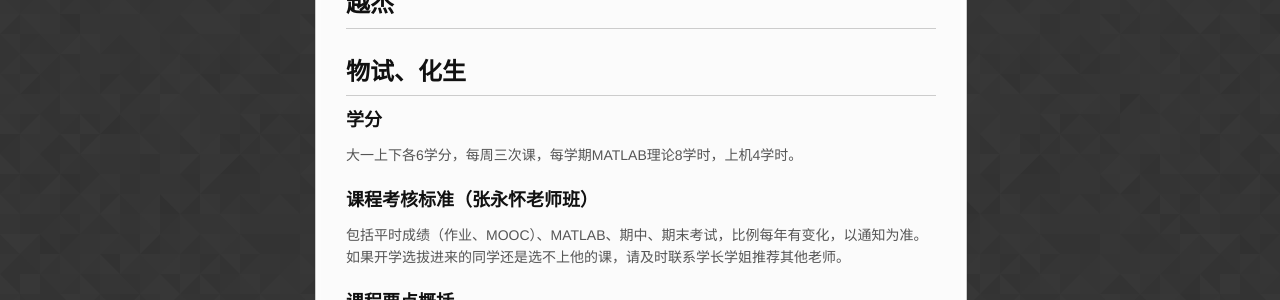
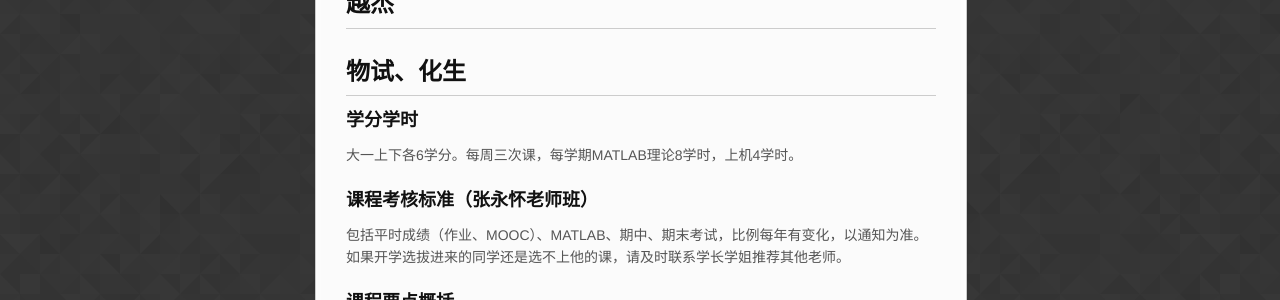
Before and after one commit to qyxf/qyxf.github.io, a Jekyll site: the page built from course/advanced-mathematics.md, in a window 1280 px wide. Shown: the part 1046-1346 px from the top of the page. Built offline with Jekyll 4.4.1, drawn with Linux system fonts in a browser that asks for light colours; nearby versions of some CDN libraries; some web fonts are replaced; our own code applies the rules of GitHub Pages for plain Markdown files; comment, search, counter and statistics services are not loaded.

```diff
--- a/course/advanced-mathematics.md
+++ b/course/advanced-mathematics.md
@@ -26,9 +26,9 @@
 
 ## 物试、化生
 
-### 学分
+### 学分学时
 
-大一上下各6学分，每周三次课，每学期MATLAB理论8学时，上机4学时。
+大一上下各6学分。每周三次课，每学期MATLAB理论8学时，上机4学时。
 
 ### 课程考核标准（张永怀老师班）
 
```
